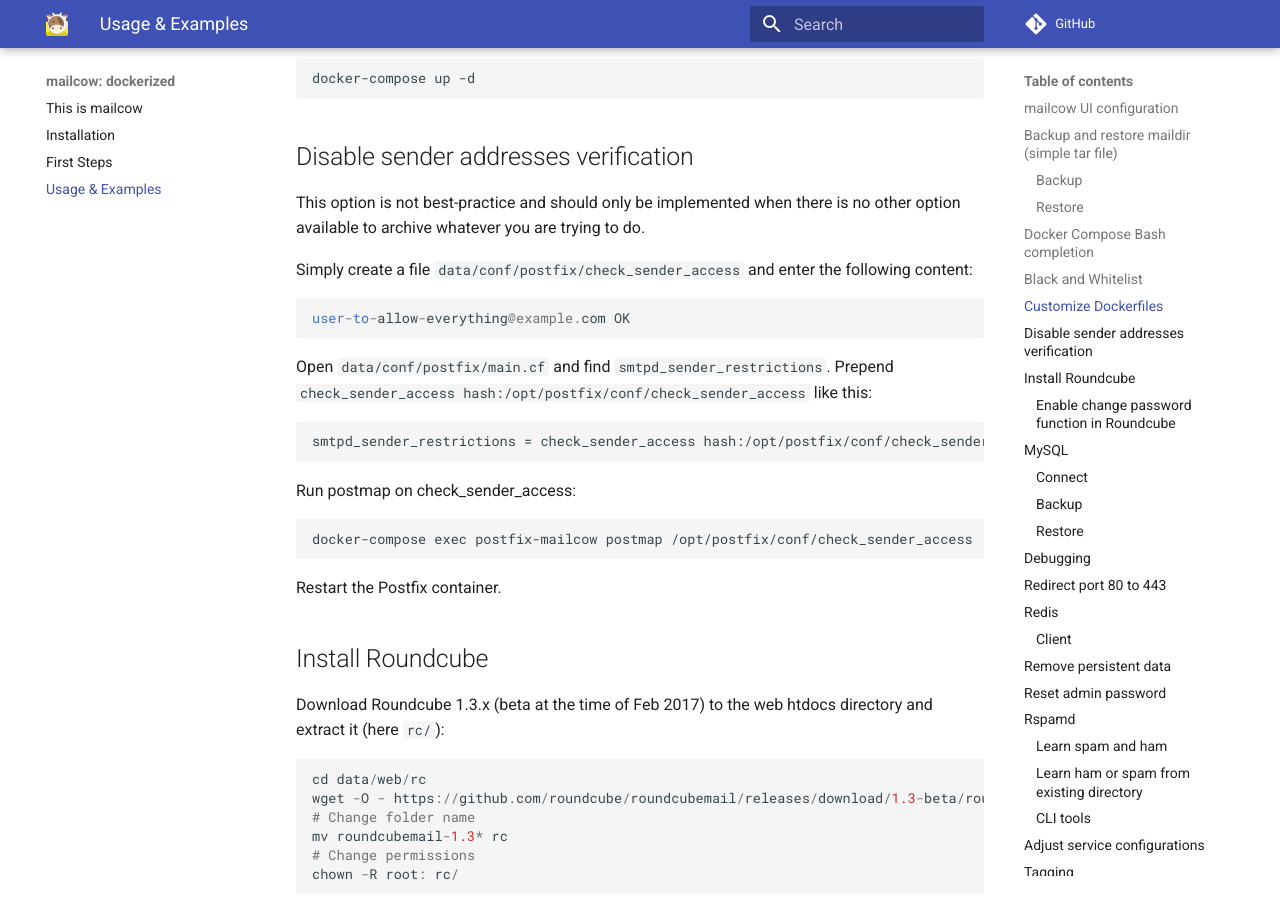
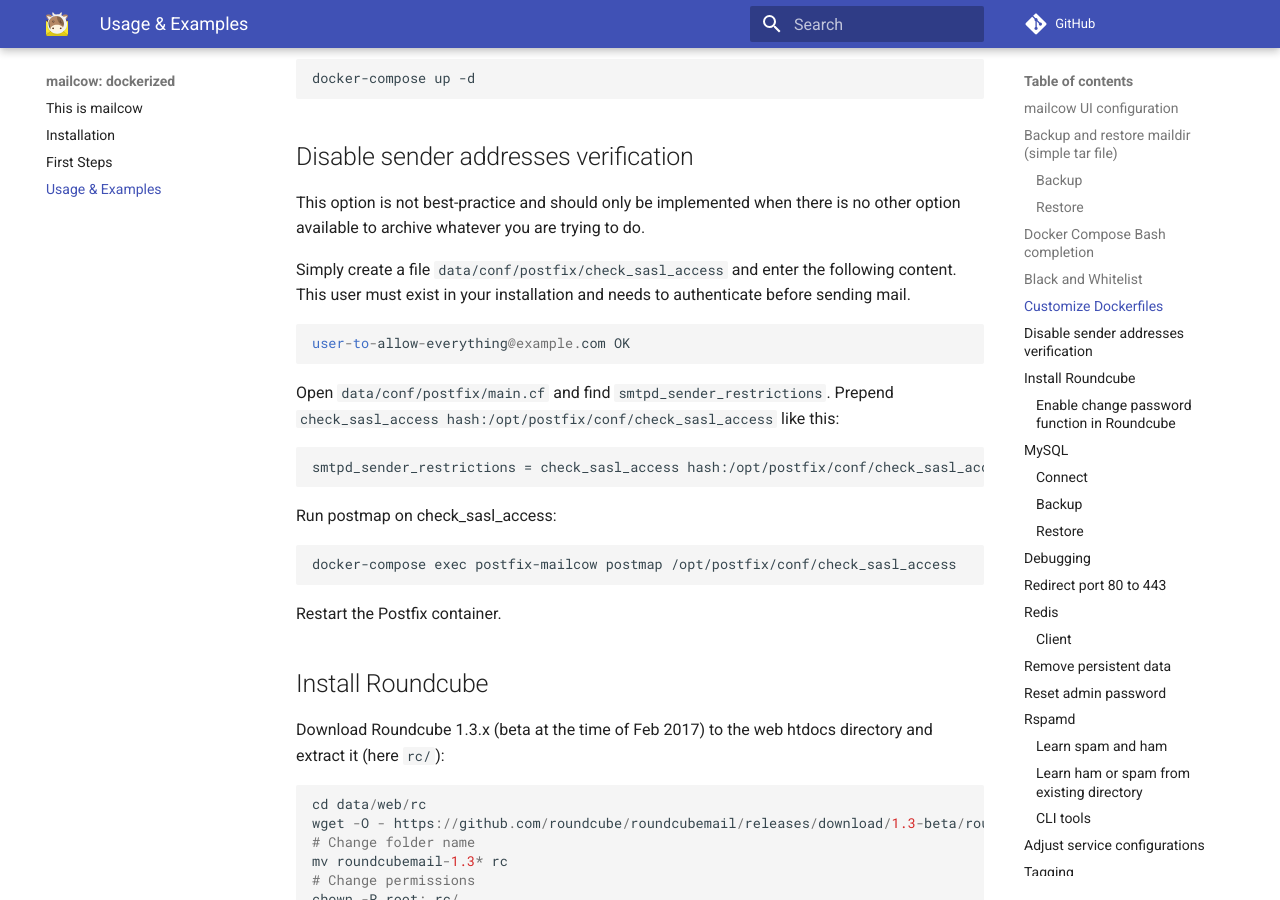
Before and after one commit to mailcow/mailcow-dockerized, an MkDocs documentation site: the page built from docs/u_and_e.md, in a window 1280 px wide and 900 px high, scrolled down 1739 px. Built offline with MkDocs 1.6.1 and Material for MkDocs 9.7.7, drawn with Linux system fonts in a browser that asks for light colours; comment, search, counter and statistics services are not loaded; old or Windows-style settings are respelled for this version of MkDocs.

Commit message:
Fix sasl_access info

````diff
--- a/docs/u_and_e.md
+++ b/docs/u_and_e.md
@@ -69,20 +69,20 @@
 
 This option is not best-practice and should only be implemented when there is no other option available to archive whatever you are trying to do.
 
-Simply create a file `data/conf/postfix/check_sender_access` and enter the following content:
+Simply create a file `data/conf/postfix/check_sasl_access` and enter the following content. This user must exist in your installation and needs to authenticate before sending mail.
 ```
 user-to-allow-everything@example.com OK
 ```
 
-Open `data/conf/postfix/main.cf` and find `smtpd_sender_restrictions`. Prepend `check_sender_access hash:/opt/postfix/conf/check_sender_access` like this:
+Open `data/conf/postfix/main.cf` and find `smtpd_sender_restrictions`. Prepend `check_sasl_access hash:/opt/postfix/conf/check_sasl_access` like this:
 ```
-smtpd_sender_restrictions = check_sender_access hash:/opt/postfix/conf/check_sender_access reject_authenticated_sender [...]
+smtpd_sender_restrictions = check_sasl_access hash:/opt/postfix/conf/check_sasl_access reject_authenticated_sender_login_mismatch [...]
 ```
 
-Run postmap on check_sender_access:
+Run postmap on check_sasl_access:
 
 ```
-docker-compose exec postfix-mailcow postmap /opt/postfix/conf/check_sender_access
+docker-compose exec postfix-mailcow postmap /opt/postfix/conf/check_sasl_access
 ```
 
 Restart the Postfix container.
````
